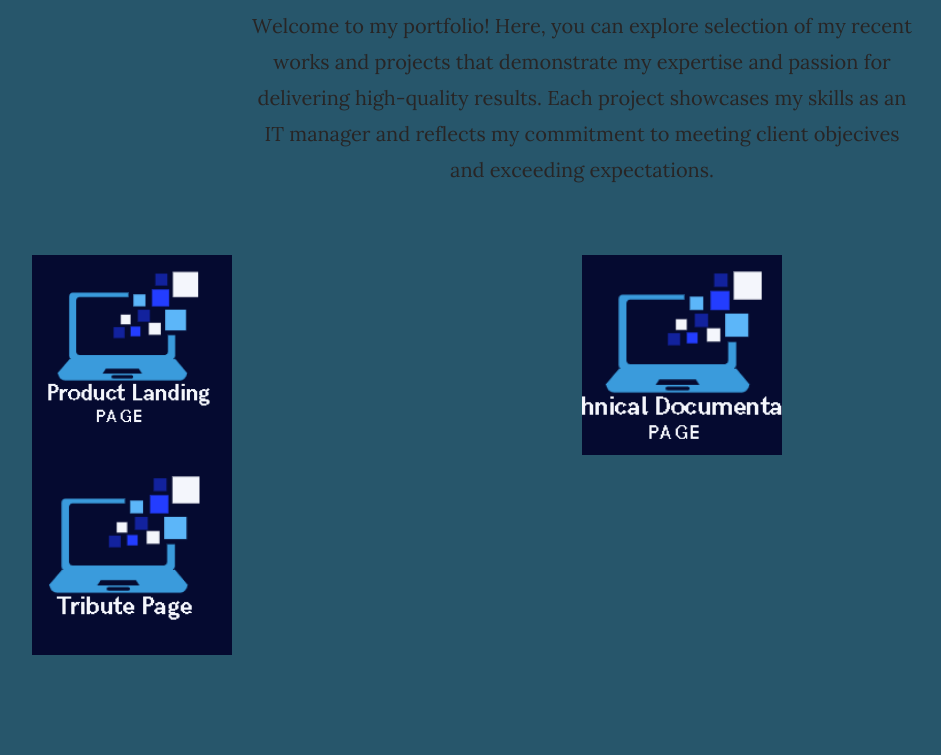
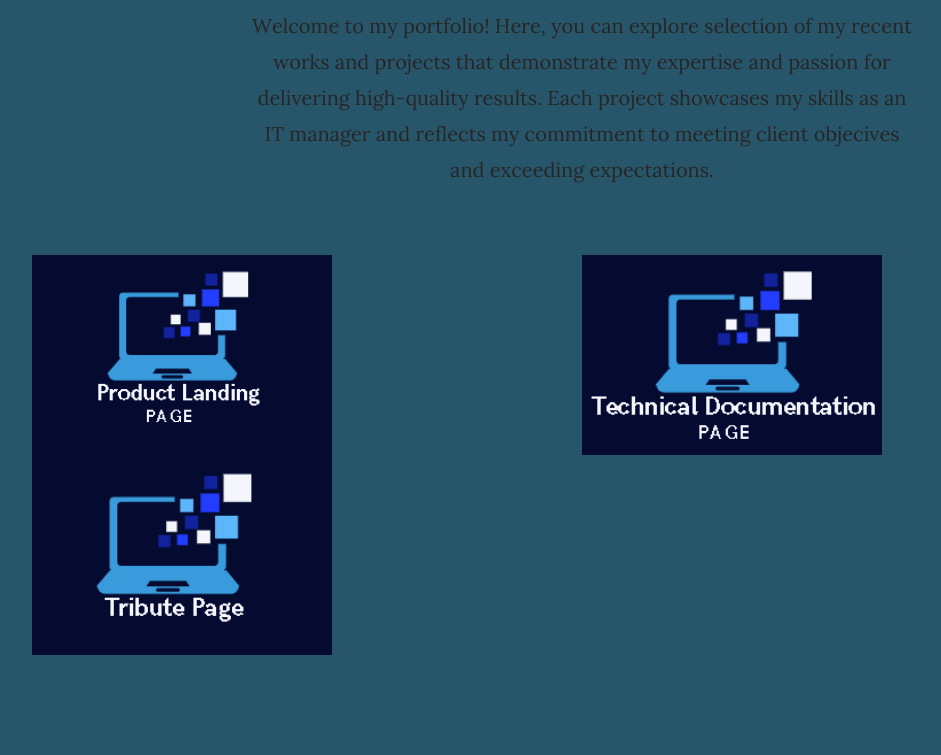
Before and after one commit to AcederaCy/AcederaCy.github.io, a plain HTML site: page index.html in a window 1280 px wide. Shown: the part 4630-5385 px from the top of the page, without its empty margins (58-999 px from the left). Drawn offline with Linux system fonts and the light colour scheme; files whose address does not match are found by name.

Commit message:
Final Project

```diff
--- a/css/main.css
+++ b/css/main.css
@@ -1848,8 +1848,9 @@ header .logo a {
 }
 
 .folio-item img {
-	width: 200px;
+	width: 300px;
 	height: 200px;
+	padding: 5pxgit;
 	object-fit: cover;
 }
 #portfolio .folio-title {
```
